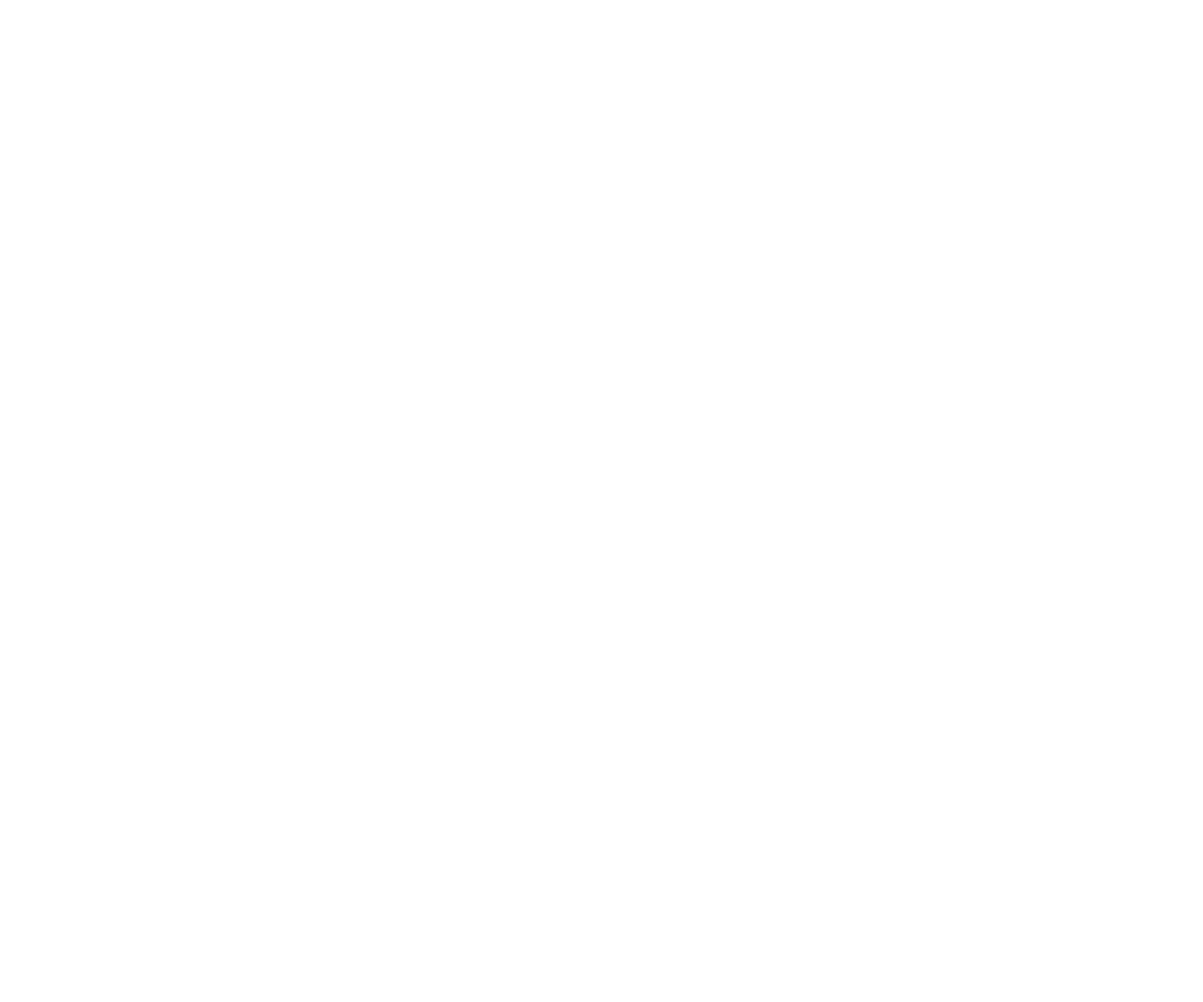
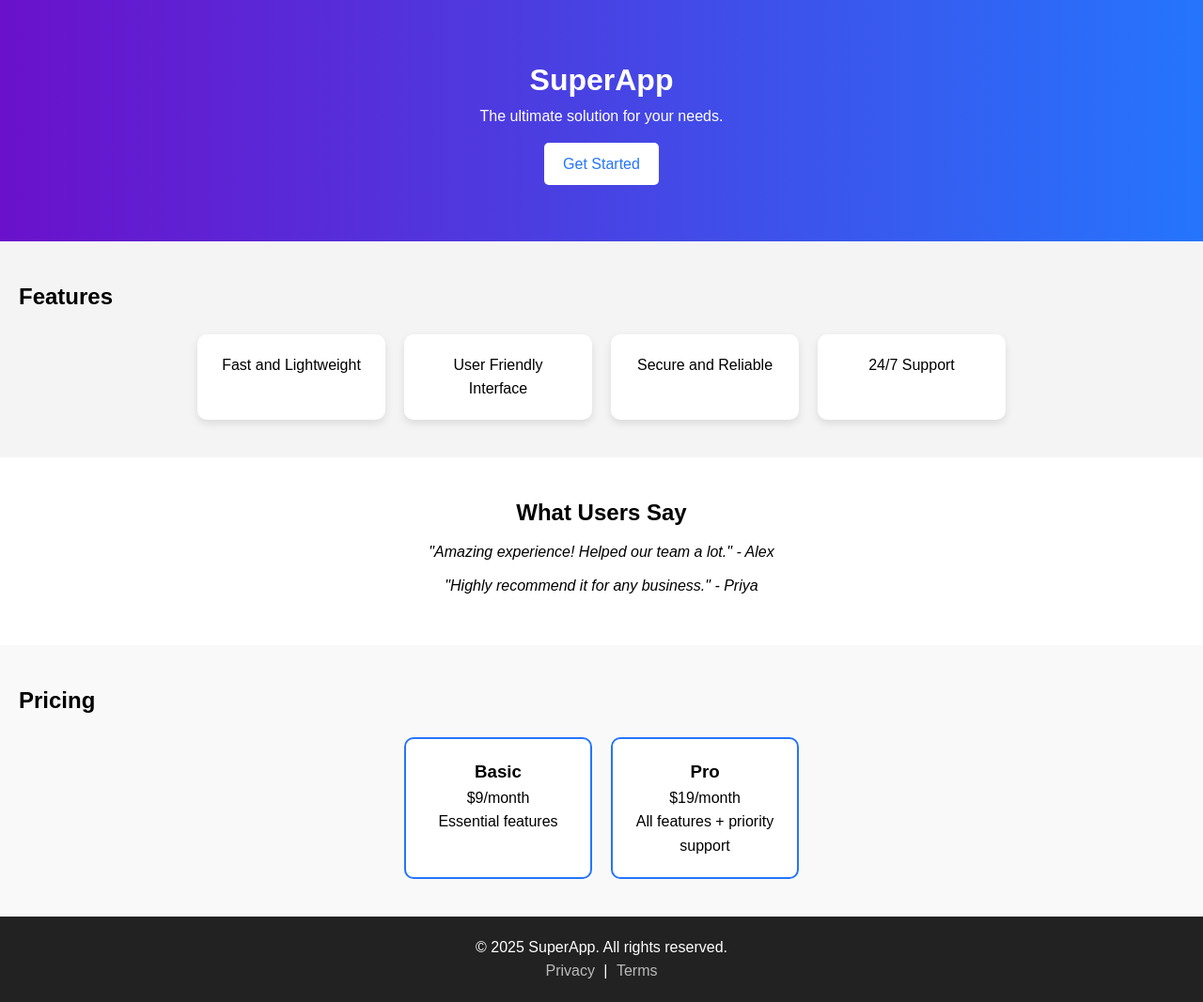
Before and after one commit to kumar20050329/Tulasi, a plain HTML site: page index.html in a window 1280 px wide. Shown: the whole page at 94% size. Before the commit the page ends 800 px from the top, so only its background shows below. Drawn offline with Linux system fonts and the light colour scheme.

Commit message:
create product landing page

```diff
--- a/index.html
+++ b/index.html
@@ -1,11 +1,60 @@
 <!DOCTYPE html>
 <html lang="en">
 <head>
-    <meta charset="UTF-8">
-    <meta name="viewport" content="width=device-width, initial-scale=1.0">
-    <title>Document</title>
+  <meta charset="UTF-8" />
+  <meta name="viewport" content="width=device-width, initial-scale=1.0" />
+  <title>Product Landing Page</title>
+  <link rel="stylesheet" href="style.css" />
 </head>
 <body>
 
+  <!-- Hero Section -->
+  <header class="hero">
+    <h1>SuperApp</h1>
+    <p>The ultimate solution for your needs.</p>
+    <a href="#pricing" class="btn">Get Started</a>
+  </header>
+
+  <!-- Features Section -->
+  <section class="features">
+    <h2>Features</h2>
+    <div class="feature-cards">
+      <div class="card">Fast and Lightweight</div>
+      <div class="card">User Friendly Interface</div>
+      <div class="card">Secure and Reliable</div>
+      <div class="card">24/7 Support</div>
+    </div>
+  </section>
+
+  <!-- Testimonials Section -->
+  <section class="testimonials">
+    <h2>What Users Say</h2>
+    <blockquote>"Amazing experience! Helped our team a lot." - Alex</blockquote>
+    <blockquote>"Highly recommend it for any business." - Priya</blockquote>
+  </section>
+
+  <!-- Pricing Section -->
+  <section class="pricing" id="pricing">
+    <h2>Pricing</h2>
+    <div class="pricing-table">
+      <div class="price-card">
+        <h3>Basic</h3>
+        <p>$9/month</p>
+        <p>Essential features</p>
+      </div>
+      <div class="price-card">
+        <h3>Pro</h3>
+        <p>$19/month</p>
+        <p>All features + priority support</p>
+      </div>
+    </div>
+  </section>
+
+  <!-- Footer -->
+  <footer>
+    <p>© 2025 SuperApp. All rights reserved.</p>
+    <a href="#">Privacy</a> | <a href="#">Terms</a>
+  </footer>
+
 </body>
 </html>
--- /dev/null
+++ b/style.css
@@ -0,0 +1,115 @@
+* {
+  margin: 0;
+  padding: 0;
+  box-sizing: border-box;
+}
+
+body {
+  font-family: Arial, sans-serif;
+  line-height: 1.6;
+}
+
+.hero {
+  background: linear-gradient(to right, #6a11cb, #2575fc);
+  color: white;
+  padding: 60px 20px;
+  text-align: center;
+}
+
+.btn {
+  display: inline-block;
+  padding: 10px 20px;
+  background: white;
+  color: #2575fc;
+  border-radius: 5px;
+  text-decoration: none;
+  margin-top: 15px;
+}
+
+.features {
+  padding: 40px 20px;
+  background-color: #f4f4f4;
+}
+
+.feature-cards {
+  display: flex;
+  flex-wrap: wrap;
+  gap: 20px;
+  justify-content: center;
+  margin-top: 20px;
+}
+
+.card {
+  background: white;
+  padding: 20px;
+  width: 200px;
+  text-align: center;
+  border-radius: 10px;
+  box-shadow: 0 4px 8px rgba(0,0,0,0.1);
+  transition: transform 0.3s ease;
+}
+
+.card:hover {
+  transform: scale(1.05);
+}
+
+.testimonials {
+  padding: 40px 20px;
+  background-color: #fff;
+  text-align: center;
+}
+
+.testimonials blockquote {
+  font-style: italic;
+  margin: 10px auto;
+  max-width: 600px;
+}
+
+.pricing {
+  padding: 40px 20px;
+  background: #f9f9f9;
+}
+
+.pricing-table {
+  display: flex;
+  justify-content: center;
+  gap: 20px;
+  margin-top: 20px;
+  flex-wrap: wrap;
+}
+
+.price-card {
+  background: white;
+  padding: 20px;
+  width: 200px;
+  text-align: center;
+  border: 2px solid #2575fc;
+  border-radius: 10px;
+}
+
+footer {
+  text-align: center;
+  padding: 20px;
+  background: #222;
+  color: white;
+}
+
+footer a {
+  color: #bbb;
+  text-decoration: none;
+  margin: 0 5px;
+}
+
+/* Responsive */
+@media (max-width: 600px) {
+  .feature-cards,
+  .pricing-table {
+    flex-direction: column;
+    align-items: center;
+  }
+
+  .card,
+  .price-card {
+    width: 90%;
+  }
+}
```
